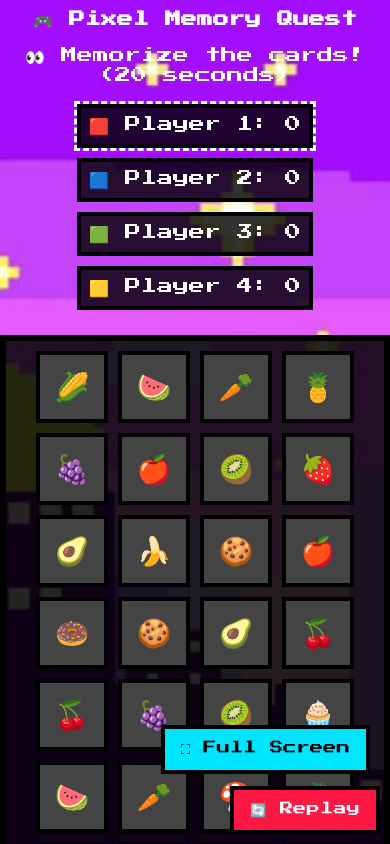
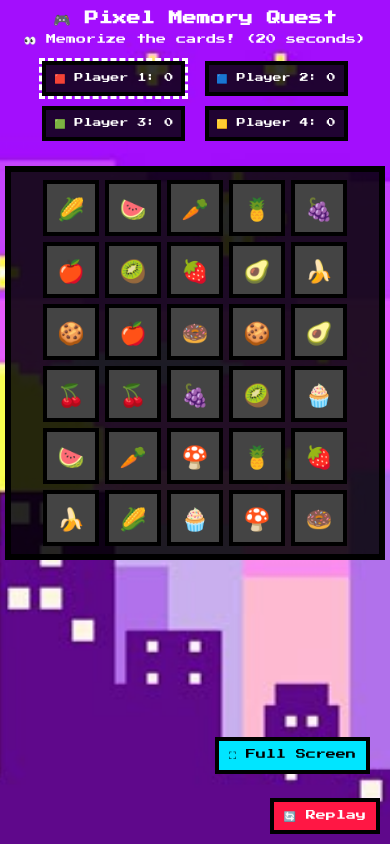
Before and after one commit to PhoebeTTY2/communication-card-game, a plain HTML site: page index.html in a window 390 px wide. Drawn offline with Linux system fonts and the light colour scheme.

Commit message:
Add files via upload

```diff
--- a/style.css
+++ b/style.css
@@ -183,3 +183,55 @@ body {
     font-size: 16px;
   }
 }
+
+/* =========================
+   MOBILE FULLSCREEN FIX
+========================= */
+@media (max-width: 768px) {
+
+  body {
+    padding: 5px;
+  }
+
+  h1 {
+    font-size: 14px;
+    margin: 6px 0;
+  }
+
+  #instruction {
+    font-size: 10px;
+    margin: 4px 0;
+  }
+
+  #players {
+    font-size: 9px;
+  }
+
+  #board {
+    grid-template-columns: repeat(5, 56px);
+    gap: 6px;
+    padding: 8px;
+  }
+
+  .card {
+    width: 56px;
+    height: 56px;
+    font-size: 22px;
+  }
+
+  .modal-box {
+    width: 92%;
+    font-size: 10px;
+  }
+
+  #choices button {
+    font-size: 9px;
+    padding: 6px;
+  }
+
+  #replayBtn,
+  #fullscreenBtn {
+    padding: 8px 10px;
+    font-size: 10px;
+  }
+}
```
